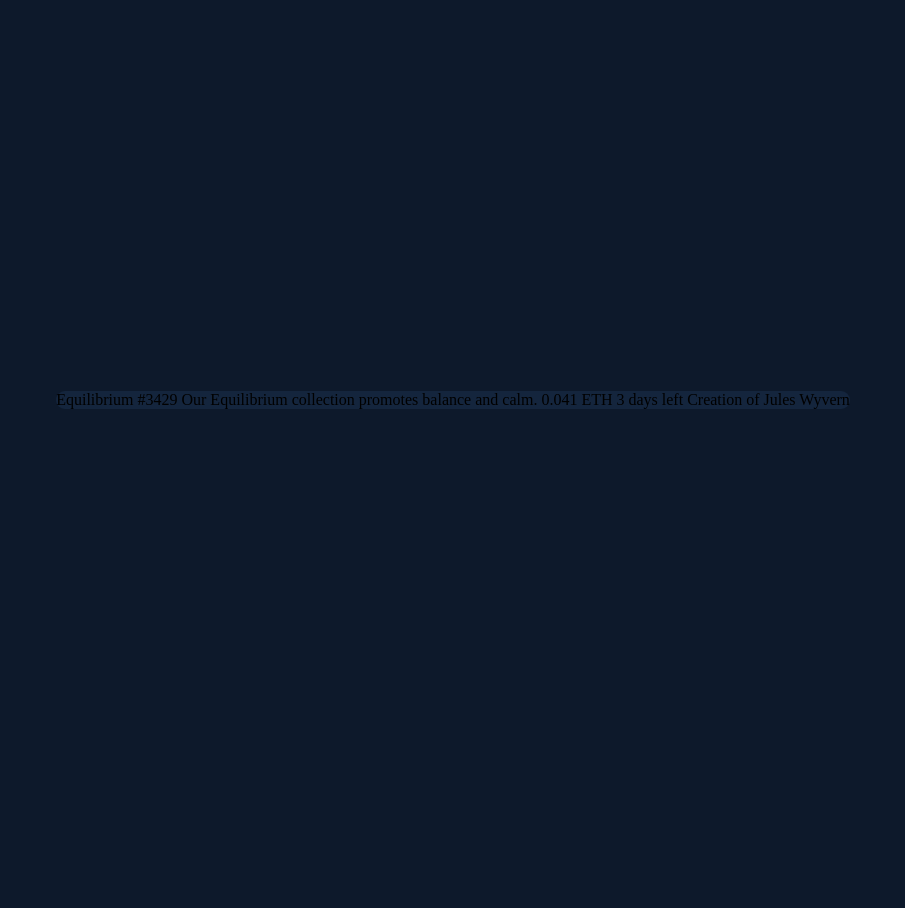
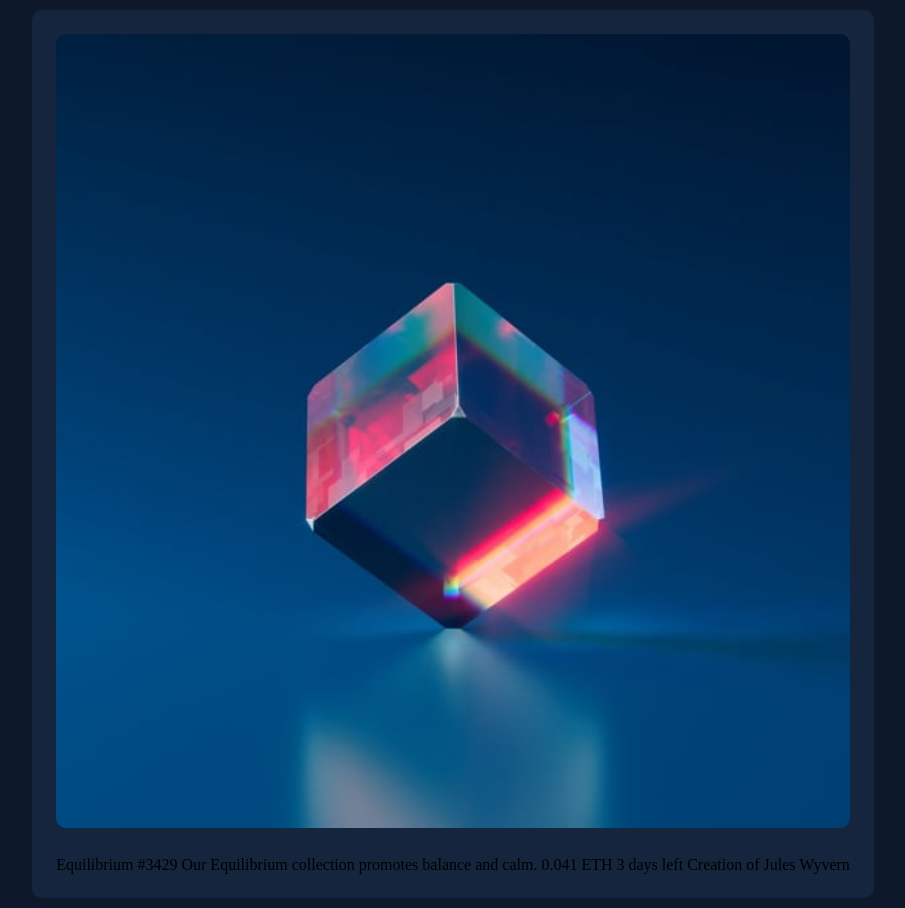
Before and after one commit to Joshdefleur/nft-preview-card-component-main, a plain HTML site: page index.html in a window 1280 px wide. Shown: the whole page, without its empty margins (187-1092 px from the left). Before the commit the page ends 800 px from the top, so only its background shows below. Drawn offline with Linux system fonts and the light colour scheme.

Commit message:
paddingimg

```diff
--- a/index.html
+++ b/index.html
@@ -21,6 +21,8 @@
 
     <section class="pic">
 
+      <img class="image" src="images/image-equilibrium.jpg" alt="">
+
     </section>
 
     <section class="info">
--- a/styles.css
+++ b/styles.css
@@ -17,4 +17,14 @@ body{
     background-color: hsl(216, 50%, 16%);
     border-radius: 10px;
     margin: auto;
+    padding: 1.5em;
 }
+
+/* img */
+
+.image{
+    height: 100%;
+    width: 100%;
+    border-radius: 10px;
+    margin-bottom: 1.5em;
+}
```
